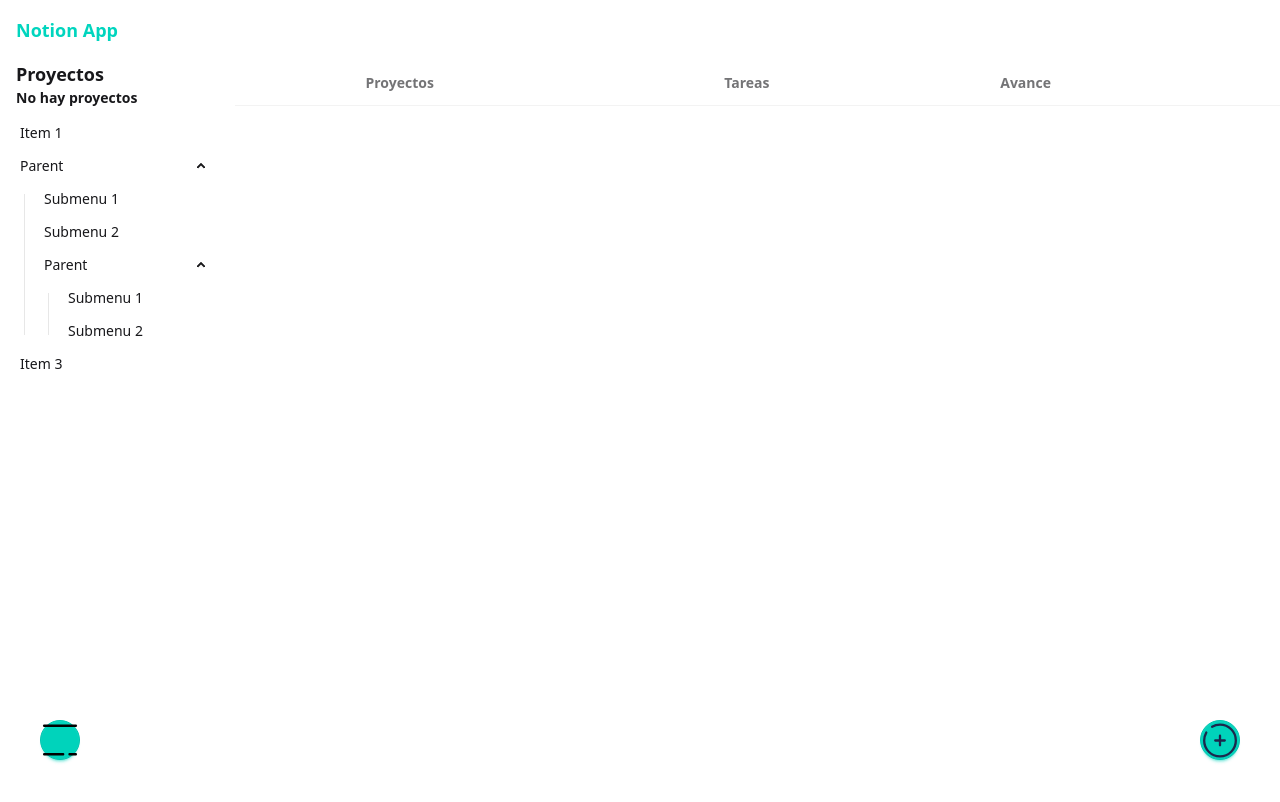
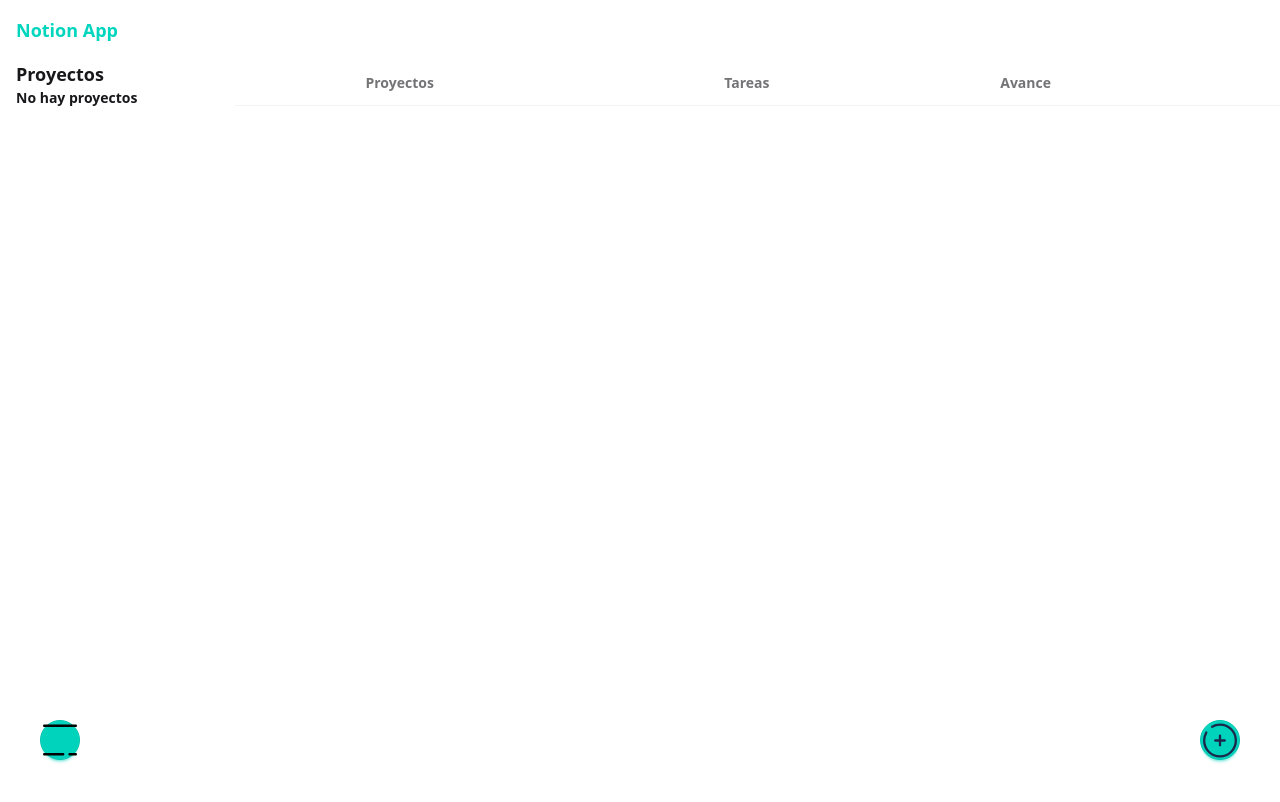
Before and after one commit to Kaue-oliveira-hub/projects-app, a Vue app: page /projects in a window 1280 px wide. Shown: the top 802 px of the page. Built offline with nearby package versions, Linux system fonts and the light colour scheme; the HTML template or start-up script is replaced by a standard one.

Commit message:
Fin de CLASE 19

```diff
--- a/src/modulorum/projects/components/LateralisMenu.vue
+++ b/src/modulorum/projects/components/LateralisMenu.vue
@@ -4,9 +4,9 @@
 
     <h2 class="text-lg  font-bold mx-4">Proyectos</h2>
 
-    <p class="text-sm  font-bold mx-4">No hay proyectos</p>
+    <p  v-if="projectStore.nonProject" class="text-sm  font-bold mx-4">No hay proyectos</p>
 
-    <ul class="menu  rounded-box w-56">
+    <ul v-else class="menu  rounded-box w-56">
   <li><a>Item 1</a></li>
   <li>
     <details open>
@@ -31,3 +31,11 @@
 
 </aside>
 </template>
+
+<script lang="ts" setup>
+import { useProjectsStore } from '../stores/projects.store';
+
+
+
+const projectStore = useProjectsStore()
+</script>
--- a/src/modulorum/projects/stores/projects.store.ts
+++ b/src/modulorum/projects/stores/projects.store.ts
@@ -34,8 +34,14 @@
   };
 
   return {
-    //projects,
+
+    projects,
+
     projectList: computed(() => [...projects.value]),
+
     addereProject,
+
+    nonProject: computed(() => projects.value.length === 0),
+
   };
 });
```
